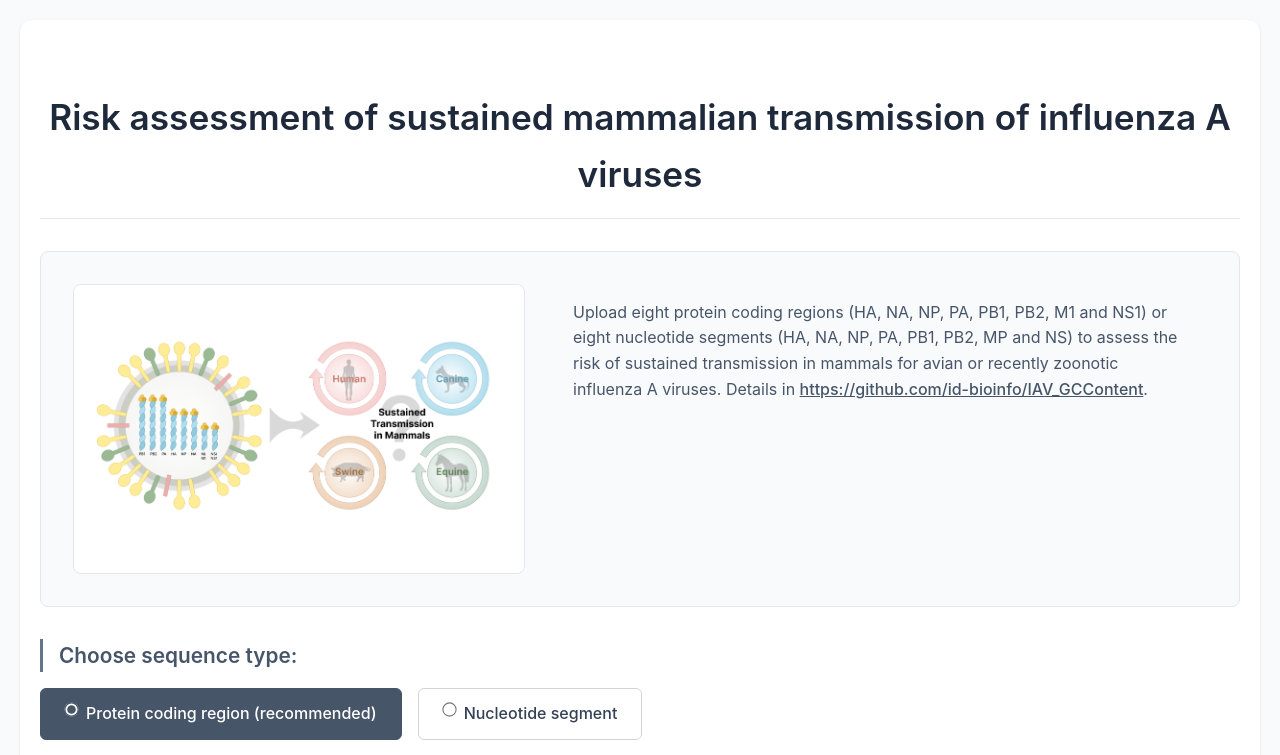
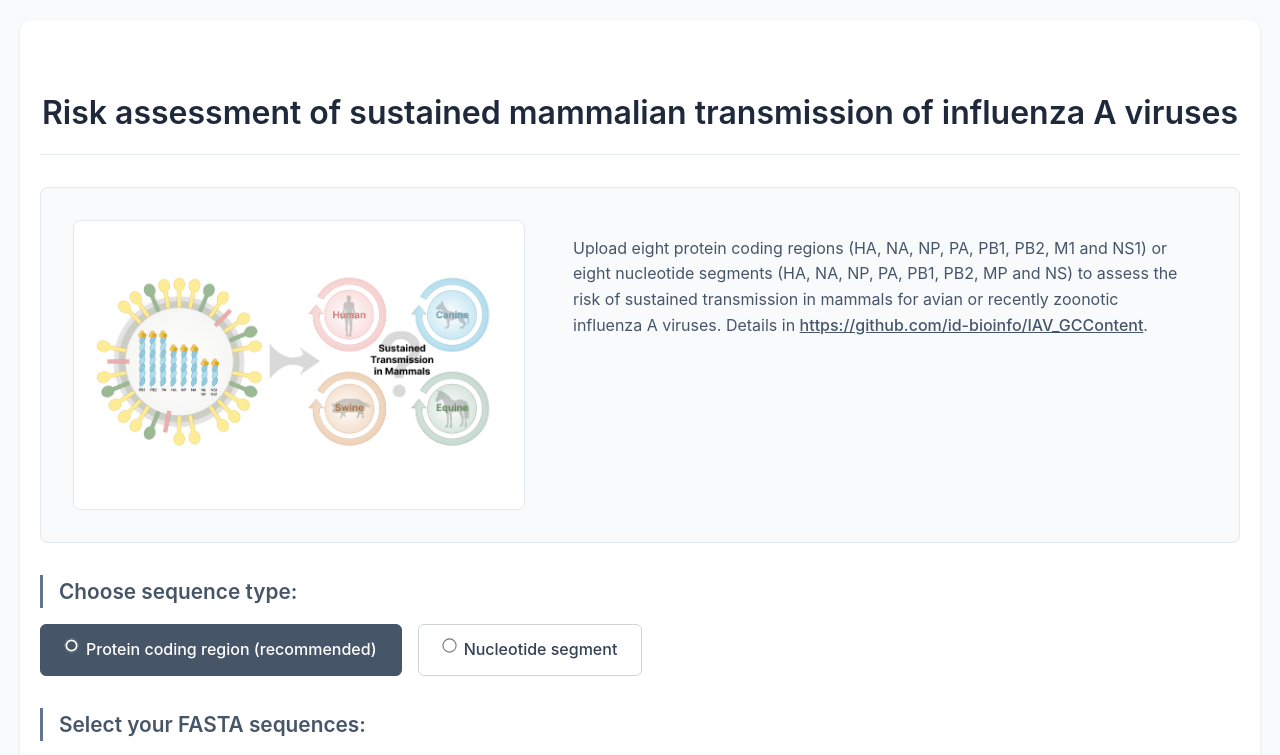
Before and after one commit to id-bioinfo/IAVs_sustained_transmission_prediction_website, a Svelte app: page / in a window 1280 px wide. Shown: the top 755 px of the page. Built offline with nearby package versions, Linux system fonts and the light colour scheme.

Commit message:
add description meta

```diff
--- a/src/App.svelte
+++ b/src/App.svelte
@@ -241,6 +241,10 @@
   <title
     >Risk assessment of sustained mammalian transmission of influenza A viruses</title
   >
+  <meta
+    name="description"
+    content="Explore genomic insights into avian influenza A viruses and assess the risk of mammalian transmission with our advanced SVM-based tool. Upload viral gene data for accurate pandemic threat prediction."
+  />
   <html lang="en" />
   <meta name="viewport" content="width=device-width, initial-scale=1.0" />
   <style>
@@ -389,7 +393,7 @@
   }
 
   h2 {
-    font-size: 2.2rem;
+    font-size: 2rem;
     font-weight: 600;
     color: #1e293b;
     text-align: center;
```
